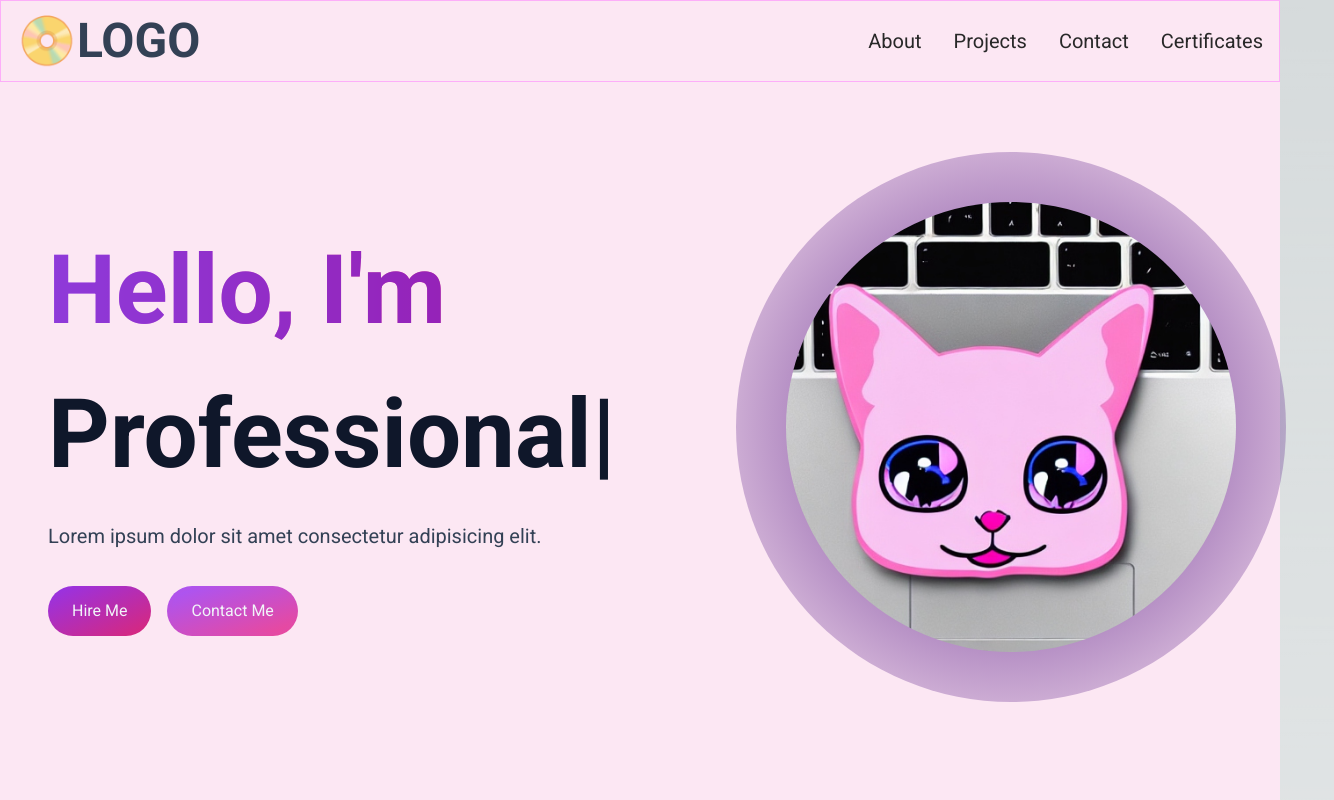
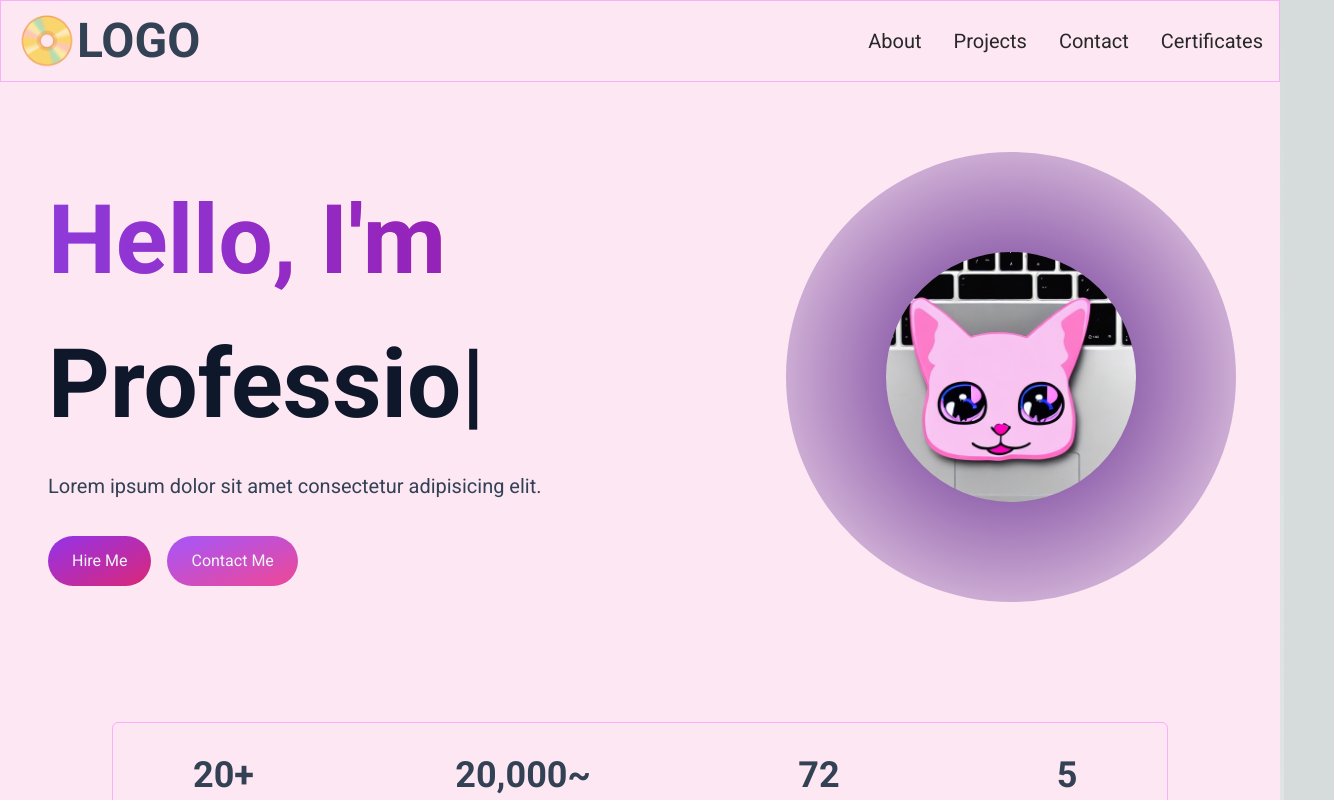
Before and after one commit to catherine-gc/catherine-gc-web, a Next.js app: page / in a window 1280 px wide. Shown: the top 800 px of the page, 1334 px wide, since content can reach past the window. Built offline with nearby package versions, Linux system fonts and the light colour scheme.

Commit message:
Change on hero page margin blob

```diff
--- a/src/app/components/EmailSection.jsx
+++ b/src/app/components/EmailSection.jsx
@@ -63,7 +63,7 @@ const EmailSection = () => {
           </Link>
         </div>
       </div>
-      <div>
+      <div mt-10>
         {emailSubmitted ? (
           <p className="text-slate-700 text-sm mt-2">
             Email sent successfully!
--- a/src/app/components/Hero.jsx
+++ b/src/app/components/Hero.jsx
@@ -72,13 +72,13 @@ const HeroSection = () => {
           transition={{ duration: 0.5 }}
           className=" w-auto pr-12 col-span-4 place-self-center mt-4 lg:mt-0 "
         >
-          <div className="rounded-full pr-8 bg-[radial-gradient(ellipse_at_center,_var(--tw-gradient-stops))] from-primary-900 w-[350px] h-[350px] lg:w-[550px] lg:h-[550px] relative">
+          <div className="rounded-full pr-8 bg-[radial-gradient(ellipse_at_center,_var(--tw-gradient-stops))] from-primary-900 w-[300px] h-[300px] lg:w-[450px] lg:h-[450px] relative">
             <Image
               src="/images/Cat1.jpg"
               alt="blob image"
               className="absolute rounded-full transform -translate-x-1/2 -translate-y-1/2 top-1/2 left-1/2"
-              width={450}
-              height={450}
+              width={250}
+              height={250}
             />
           </div>
         </motion.div>
```
